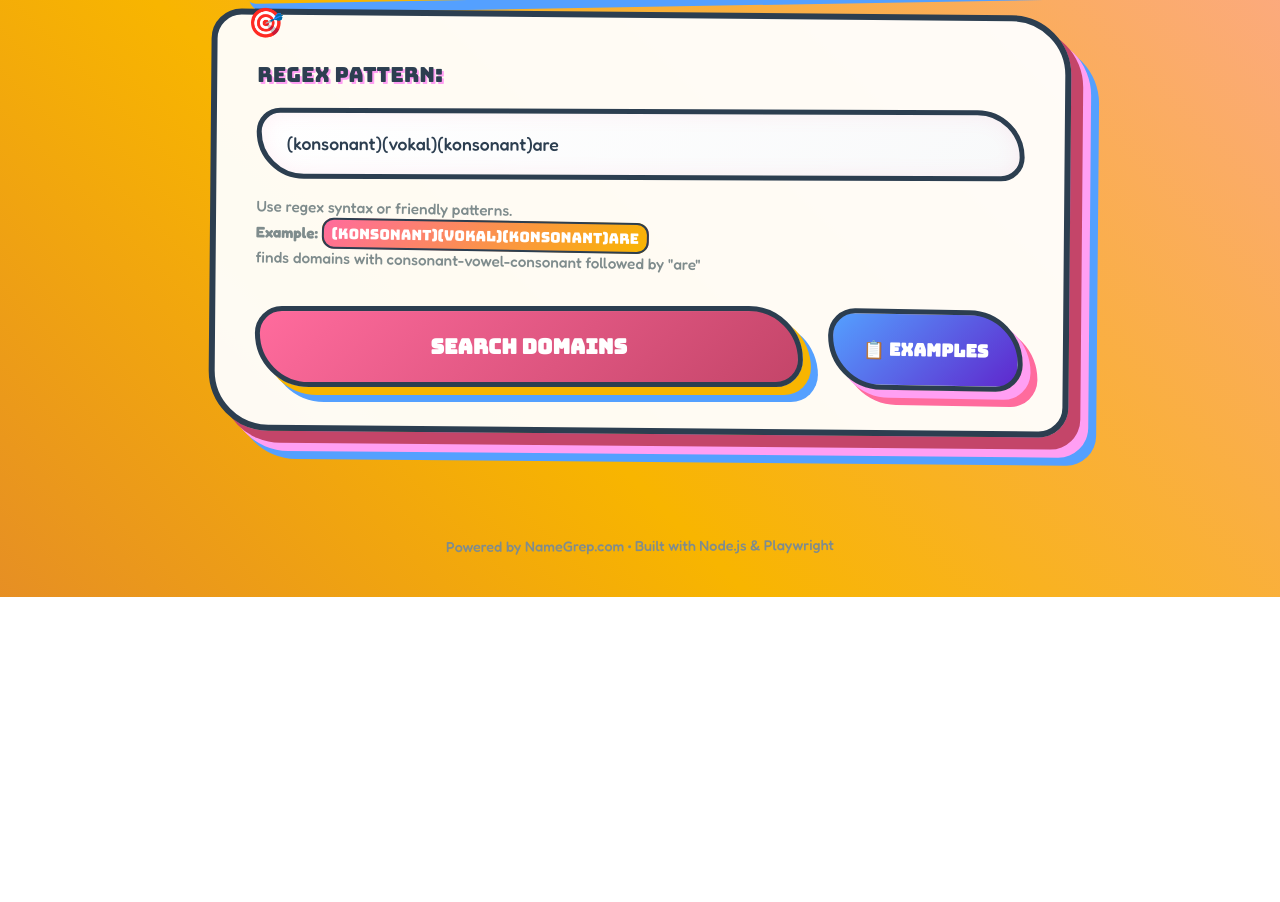
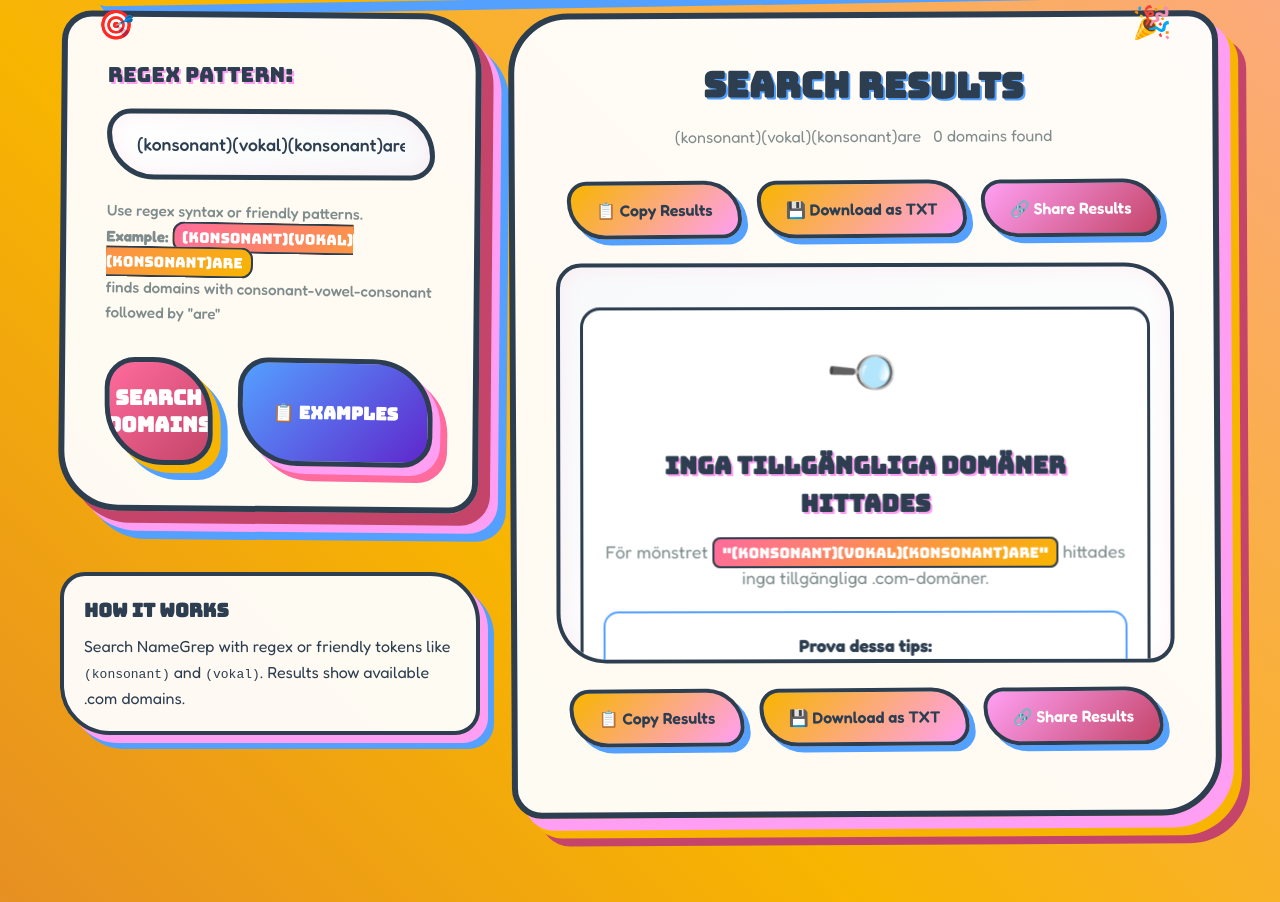
Before and after one commit to peny/scrape-namegrep, a website: page public/index.html in a window 1280 px wide. Shown: the part 328-1230 px from the top of the page. Before the commit the page ends 925 px from the top, so only its background shows below. Drawn offline with Linux system fonts and the light colour scheme.

Commit message:
feat(frontend): two-column layout (left controls, right results) and default empty state; chore(render): configure frontend as static site (publish public/)

```diff
--- a/public/index.html
+++ b/public/index.html
@@ -17,7 +17,8 @@
             <p class="subtitle">Hitta tillgängliga .com-domäner med regex-mönster</p>
         </header>
 
-        <main class="main">
+        <main class="main main-grid">
+            <aside class="left-pane">
                 <form class="search-form" id="searchForm">
                     <div class="input-group">
                         <label for="regexPattern" class="input-label">Regex Pattern:</label>
@@ -48,7 +49,18 @@
                     </div>
                 </form>
 
-            <div class="results-section" id="resultsSection" style="display: none;">
+                <div class="info-card">
+                    <h3>How it works</h3>
+                    <p>Search NameGrep with regex or friendly tokens like <code>(konsonant)</code> and <code>(vokal)</code>. Results show available .com domains.</p>
+                </div>
+
+                <div class="error-section" id="errorSection" style="display: none;">
+                    <div class="error-message" id="errorMessage"></div>
+                </div>
+            </aside>
+
+            <section class="right-pane">
+                <div class="results-section" id="resultsSection">
                     <div class="results-header">
                         <h2 class="results-title">Search Results</h2>
                         <div class="results-meta">
@@ -73,10 +85,7 @@
                         <button class="action-button share-button" id="shareButton">🔗 Share Results</button>
                     </div>
                 </div>
-
-            <div class="error-section" id="errorSection" style="display: none;">
-                <div class="error-message" id="errorMessage"></div>
-            </div>
+            </section>
         </main>
 
         <footer class="footer">
--- a/public/script.js
+++ b/public/script.js
@@ -40,6 +40,12 @@ class DomainSearch {
 
         // Check for hash on page load
         this.checkHashOnLoad();
+
+        // Show default empty state on first load when no hash is present
+        if (!window.location.hash || !window.location.hash.startsWith('#search=')) {
+            const defaultPattern = document.getElementById('regexPattern')?.value || '';
+            this.showResults({ pattern: defaultPattern, count: 0, domains: [] });
+        }
     }
 
     async handleSearch(e) {
--- a/public/styles.css
+++ b/public/styles.css
@@ -25,7 +25,7 @@ body {
 }
 
 .container {
-    max-width: 900px;
+    max-width: 1200px;
     margin: 0 auto;
     padding: 20px;
     min-height: 100vh;
@@ -283,7 +283,7 @@ body {
 
 /* Results section */
 .results-section {
-    display: none;
+    display: block;
     background: rgba(255, 255, 255, 0.95);
     padding: 40px;
     border-radius: 60px 30px 60px 30px;
@@ -296,6 +296,46 @@ body {
     transform: rotate(-0.3deg);
     position: relative;
     z-index: 10;
+}
+
+/* Two-column layout */
+.main-grid {
+    display: grid;
+    grid-template-columns: 420px 1fr;
+    gap: 30px;
+    align-items: start;
+}
+
+.left-pane {
+    display: flex;
+    flex-direction: column;
+    gap: 20px;
+}
+
+.right-pane {
+    min-width: 0;
+}
+
+.info-card {
+    background: rgba(255, 255, 255, 0.95);
+    padding: 20px;
+    border-radius: 25px 50px 25px 50px;
+    border: 4px solid #2c3e50;
+    box-shadow: 8px 8px 0px #ff9ff3, 14px 14px 0px #54a0ff;
+}
+
+.info-card h3 {
+    font-family: 'Bungee', cursive;
+    color: #2c3e50;
+    margin-bottom: 8px;
+}
+
+.results-meta {
+    display: flex;
+    gap: 12px;
+    justify-content: center;
+    flex-wrap: wrap;
+    color: #7f8c8d;
 }
 
 .results-section::before {
@@ -476,6 +516,10 @@ body {
 
 /* Responsive design */
 @media (max-width: 768px) {
+    .main-grid {
+        display: block;
+    }
+
     .container {
         padding: 10px;
     }
```
Also changed, not shown: render-frontend.yaml (+12 -8 lines). Lines whose indentation alone changed are shown as unchanged.
